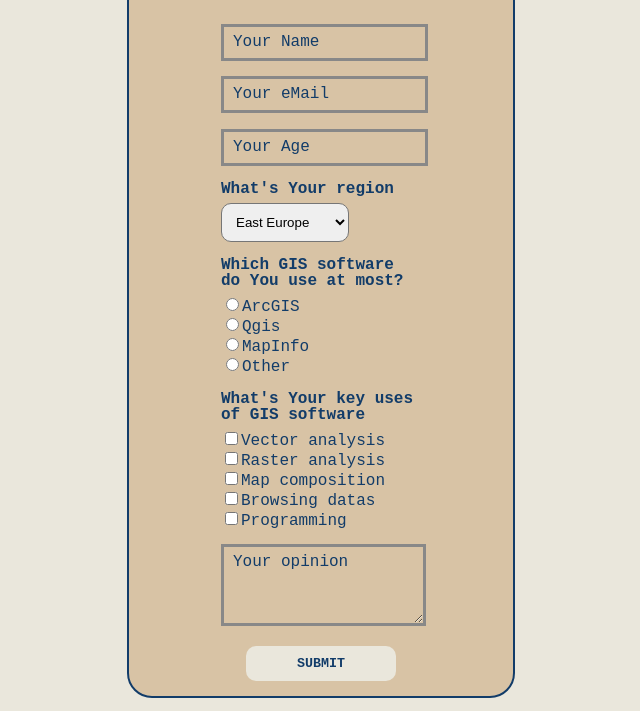
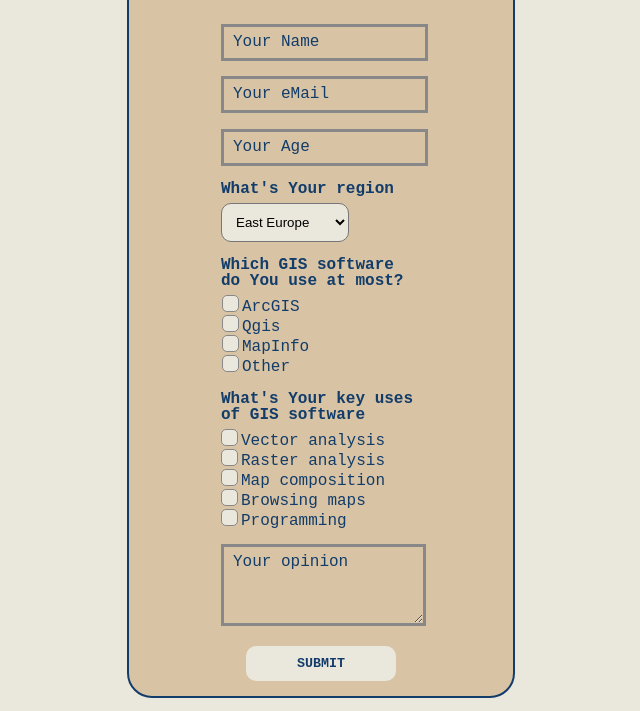
Before and after one commit to icelandico/minor-rwd-projects, a plain HTML site: page survey-form/survey-form.html in a window 1280 px wide. Shown: the part 96-807 px from the top of the page, without its empty margins (319-959 px from the left). Drawn offline with Linux system fonts and the light colour scheme.

Commit message:
Styled checkboxes

```diff
--- a/survey-form/survey-form.css
+++ b/survey-form/survey-form.css
@@ -97,6 +97,7 @@
     border-radius: 10px;
     padding: 10px;
     outline: none;
+    background: var(--light-brown);
 }
 
 .opinion {
@@ -125,6 +126,57 @@
     box-shadow: inset 0 0 0 3px var(--dark-blue);
 }
 
+.form-input input[type="checkbox"],
+.form-input input[type="radio"] {
+    opacity: 0;
+}
+
+.form-input span::before {
+    content: "";
+    display: inline-block;
+    height: 15px;
+    width: 15px;
+    border: 1px solid var(--light-gray);
+    border-radius: 5px;
+    background-color: var(--light-brown);
+}
+
+.form-input span::after {
+    content: "";
+    display: inline-block;
+    height: 8px;
+    width: 6px;
+    border-left: 2px solid;
+    border-bottom: 2px solid;
+    transform: rotate(-45deg);
+}
+
+.form-input span {
+    position: relative;
+}
+
+.form-input span::before,
+.form-input span::after {
+    position: absolute;
+}
+
+.form-input span::before {
+    left: -20px;
+}
+
+.form-input span::after {
+    left: -16px;
+}
+
+.form-input input[type="checkbox"] + span::after,
+.form-input input[type="radio"] + span::after {
+    content: none;
+}
+
+.form-input input:checked + span::after {
+    content: "";
+}
+
 @media screen and (min-width: 968px) {
     .main {
         margin: 1% auto;
--- a/survey-form/survey-form.html
+++ b/survey-form/survey-form.html
@@ -44,19 +44,19 @@
 
     <div class="form-input gis-software">
       <label class="choose-label">Which GIS software do You use at most?</label>
-      <input class="choose-option" name="gis" type="radio" value="ArcGIS">ArcGIS<br>
-      <input class="choose-option" name="gis" type="radio" value="Qgis">Qgis<br>
-      <input class="choose-option" name="gis" type="radio" value="MapInfo">MapInfo<br>
-      <input class="choose-option" name="gis" type="radio" value="Other">Other<br>
+      <label><input class="checkbox" name="gis" type="radio" value="ArcGIS"><span>ArcGIS</span><br></label>
+      <label><input class="checkbox" name="gis" type="radio" value="Qgis"><span>Qgis</span><br></label>
+      <label><input class="checkbox" name="gis" type="radio" value="MapInfo"><span>MapInfo</span><br></label>
+      <label><input class="checkbox" name="gis" type="radio" value="Other"><span>Other</span><br></label>
     </div>
 
     <div class="form-input">
       <label class="choose-label">What's Your key uses of GIS software</label>
-      <input type="checkbox" value="vector">Vector analysis<br>
-      <input type="checkbox" value="raster">Raster analysis<br>
-      <input type="checkbox" value="composition">Map composition<br>
-      <input type="checkbox" value="searching">Browsing datas<br>
-      <input type="checkbox" value="programming">Programming<br>
+      <label><input class="checkbox" type="checkbox" value="vector"><span>Vector analysis</span><br></label>
+      <label><input class="checkbox" type="checkbox" value="raster"><span>Raster analysis</span><br></label>
+     <label><input class="checkbox" type="checkbox" value="composition"><span>Map composition</span><br></label>
+     <label><input class="checkbox" type="checkbox" value="searching"><span>Browsing maps</span><br></label>
+     <label><input class="checkbox" type="checkbox" value="programming"><span>Programming</span><br></label>
     </div>
 
     <div class="form-input opinion">
```
